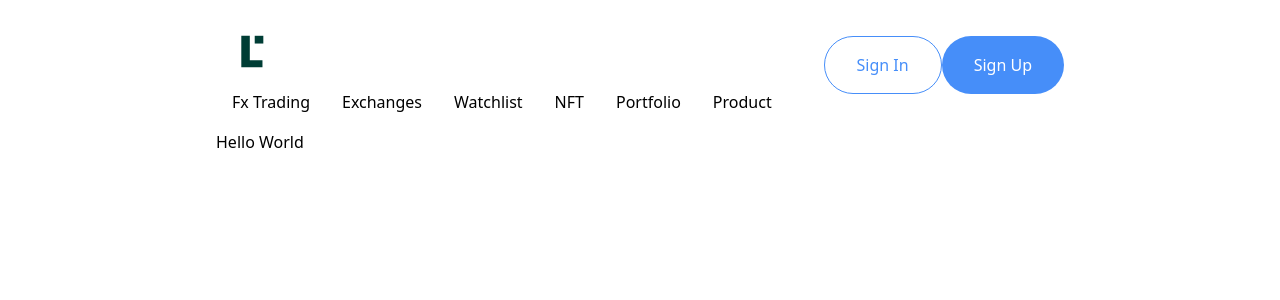
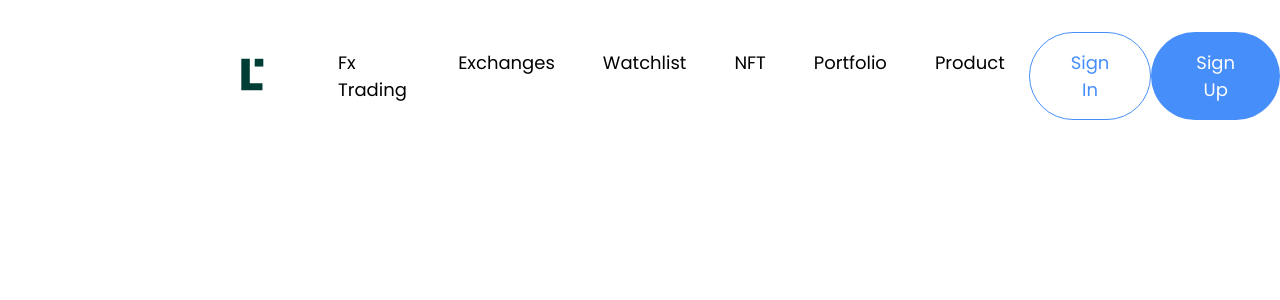
Before and after one commit to olufsenglo/traderjoey, a React (Vite) app: page / in a window 1280 px wide. Shown: the top 300 px of the page. Built offline with nearby package versions, Linux system fonts and the light colour scheme.

Commit message:
Start hero

```diff
--- a/src/components/Navbar/index.jsx
+++ b/src/components/Navbar/index.jsx
@@ -4,18 +4,16 @@ import SecondaryButton from '../buttons/SecondaryButton';
 
 export default function Navbar() {
     return (
-        <div className="py-4 flex justify-between items-center">
-            <div>
-                <div className="flex mr-6">
-                    <img src={logo} alt="TraderJoey" />
-                </div>
+        <div className="fixed top-0 py-8 flex justify-between items-center">
+            <div className="flex items-center">
+                <img src={logo} className="mr-6" alt="TraderJoey" />
                 <nav className="flex">
-                    <a href="" className='mx-4'>Fx Trading</a>
-                    <a href="" className='mx-4'>Exchanges</a>
-                    <a href="" className='mx-4'>Watchlist</a>
-                    <a href="" className='mx-4'>NFT</a>
-                    <a href="" className='mx-4'>Portfolio</a>
-                    <a href="" className='mx-4'>Product</a>
+                    <a href="/" className='mx-6 hover:text-primary'>Fx Trading</a>
+                    <a href="/" className='mx-6 hover:text-primary'>Exchanges</a>
+                    <a href="/" className='mx-6 hover:text-primary'>Watchlist</a>
+                    <a href="/" className='mx-6 hover:text-primary'>NFT</a>
+                    <a href="/" className='mx-6 hover:text-primary'>Portfolio</a>
+                    <a href="/" className='mx-6 hover:text-primary'>Product</a>
                 </nav>
             </div>
             <div className="flex">
--- /dev/null
+++ b/src/components/sections/HeroSection.jsx
@@ -0,0 +1,12 @@
+export default function HeroSection() {
+    return (
+        <section>
+            <div className="grid grid-cols-2">
+                <div></div>
+                <div>
+                    <img src="" alt="" />
+                </div>
+            </div>
+        </section>
+    )
+}
--- a/src/pages/Index.jsx
+++ b/src/pages/Index.jsx
@@ -1,9 +1,10 @@
 import Layout from "../components/Layout";
+import HeroSection from "../components/sections/HeroSection";
 
 export default function Index() {
     return (
         <Layout>
-            Hello World
+            <HeroSection />
         </Layout>
     )
 }
--- a/src/styles/global.css
+++ b/src/styles/global.css
@@ -3,3 +3,8 @@
 @tailwind base;
 @tailwind components;
 @tailwind utilities;
+
+body {
+    font-family: "Poppins", sans-serif;
+    font-size: 18px;
+}
```
